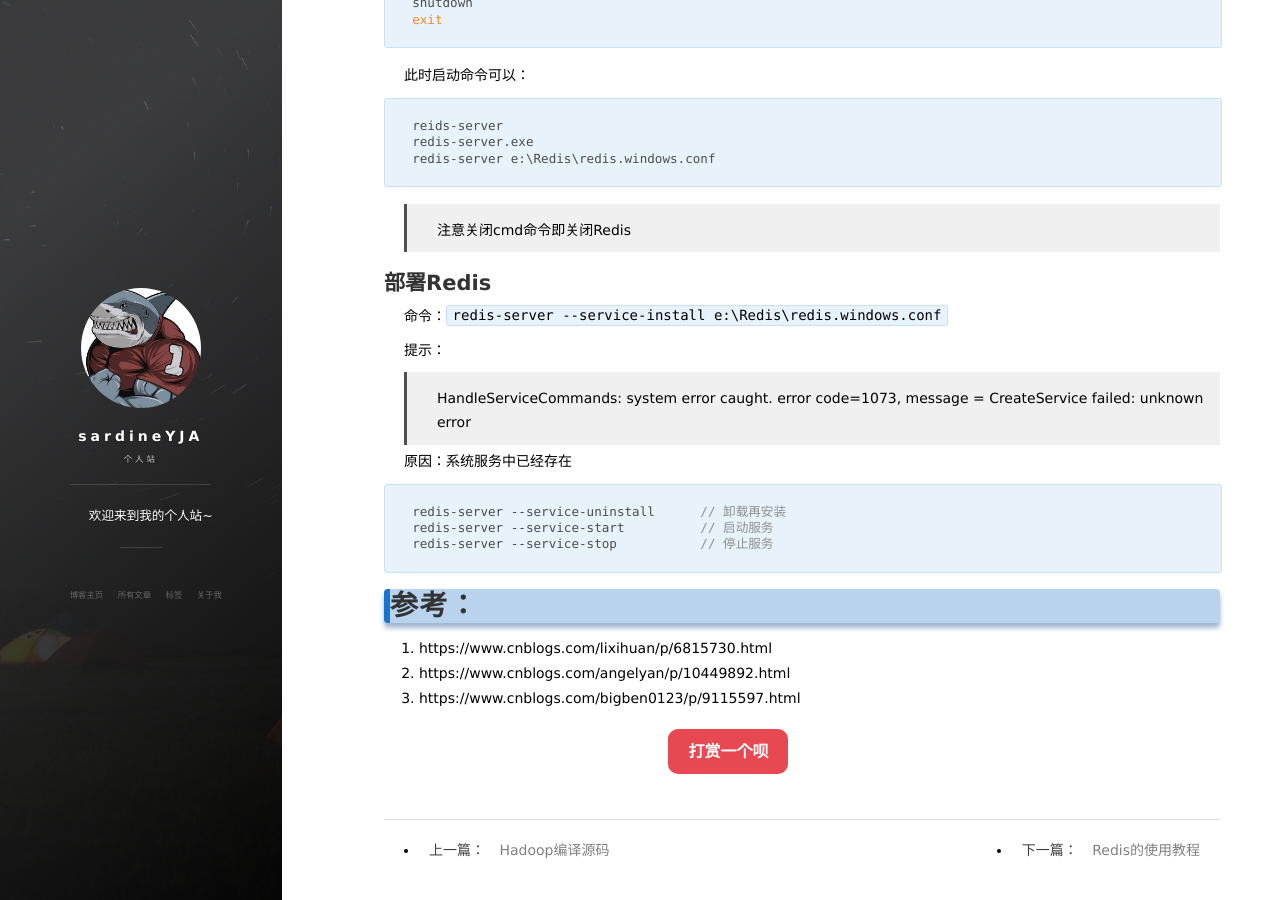
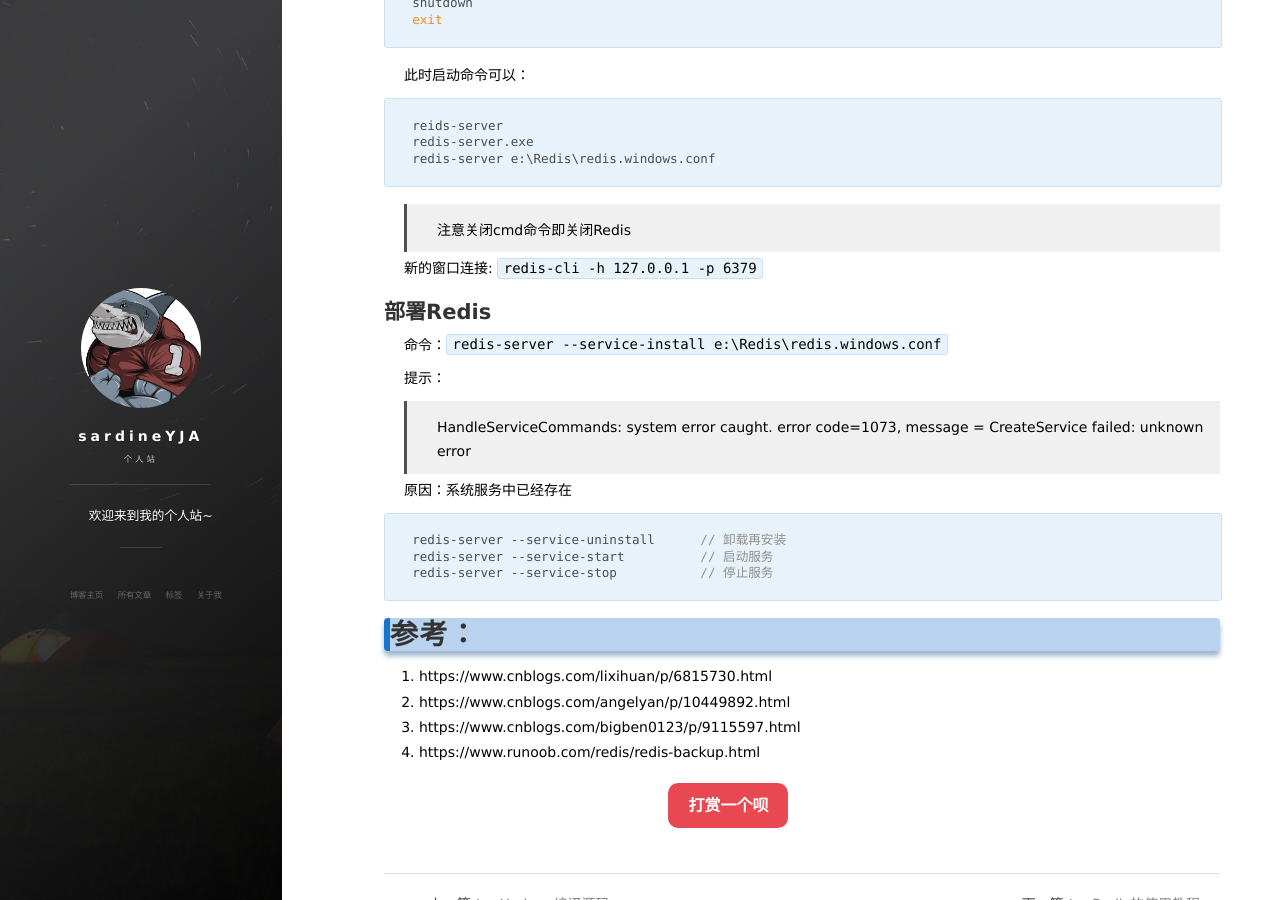
Before and after one commit to sardineYJA/sardineYJA.github.io, a Jekyll site: the page built from _posts/2019-03-04-redis-Introduction.md, in a window 1280 px wide and 900 px high, scrolled down 1296 px. Built offline with Jekyll 4.4.1, drawn with Linux system fonts in a browser that asks for light colours; nearby versions of some CDN libraries; comment, search, counter and statistics services are not loaded.

Commit message:
Update 2019-03-04-redis-Introduction.md

```diff
--- a/_posts/2019-03-04-redis-Introduction.md
+++ b/_posts/2019-03-04-redis-Introduction.md
@@ -63,6 +63,8 @@ redis-server e:\Redis\redis.windows.conf
 
 > 注意关闭cmd命令即关闭Redis
 
+新的窗口连接: `redis-cli -h 127.0.0.1 -p 6379`
+
 ## 部署Redis
 命令：`redis-server --service-install e:\Redis\redis.windows.conf`
 
```
Also changed, not shown: other parts of _posts/2019-03-04-redis-Introduction.md (+1 -0 lines).
